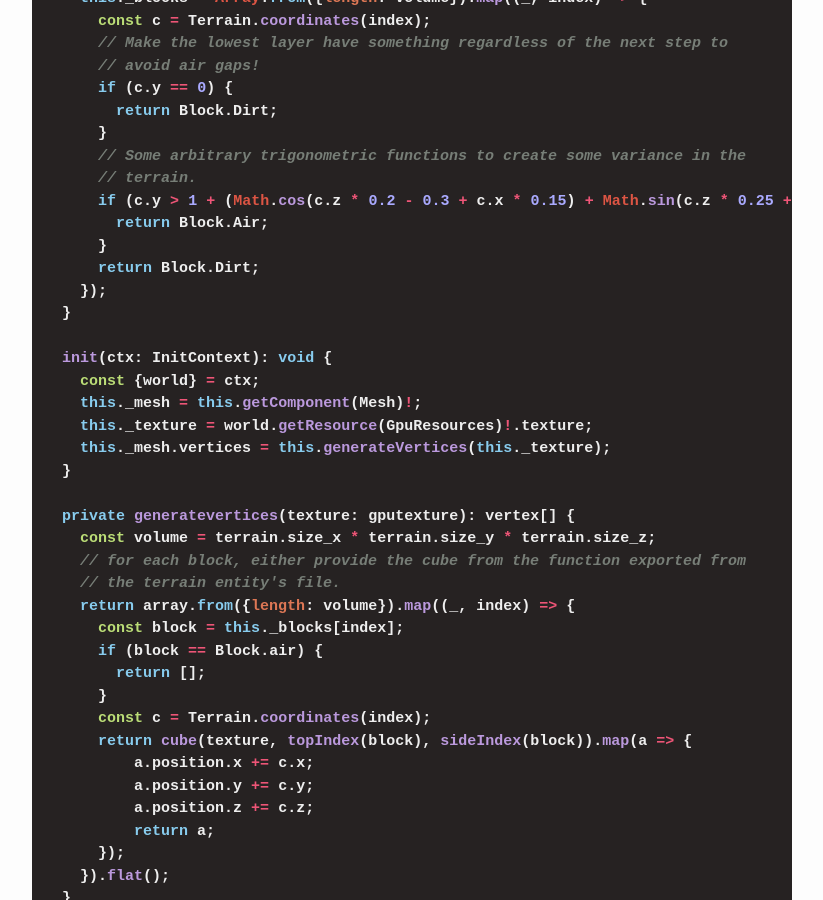
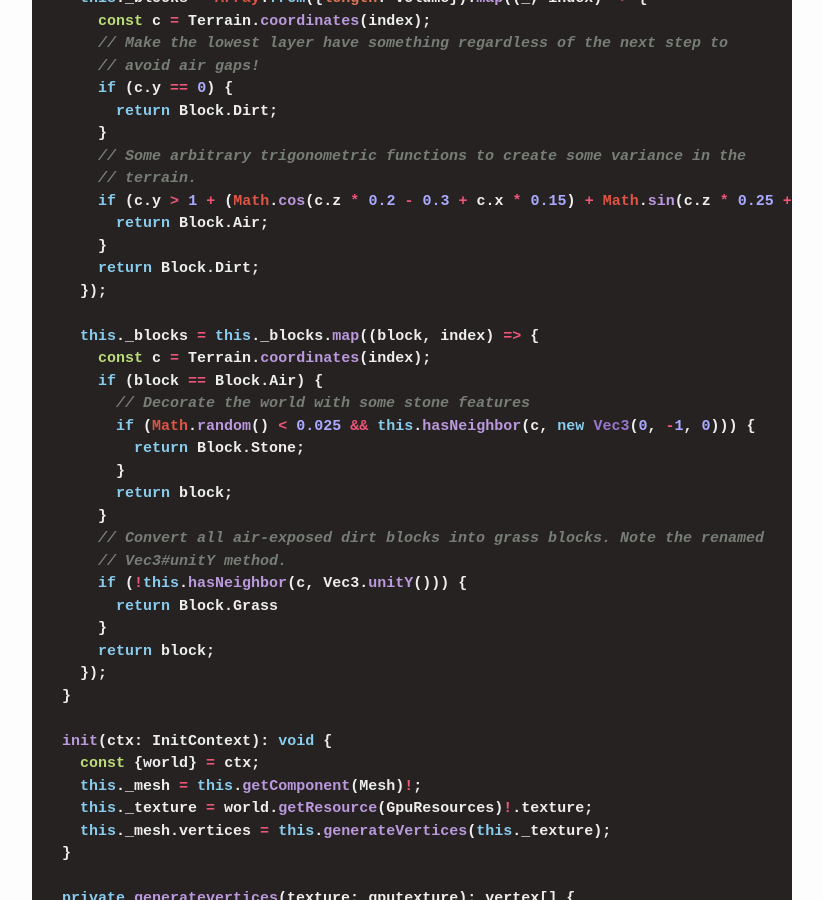
Before and after one commit to battesonb/battesonb.github.io, a Jekyll site: the page built from docs/_posts/2023-08-20-webgpu-game-7-movement-and-terrain.markdown, in a window 1280 px wide and 900 px high, scrolled down 7988 px. Shown: the whole window, without its empty margins (228-1051 px from the left). Built offline with Jekyll 4.4.1, drawn with Linux system fonts in a browser that asks for light colours; some of the changed lines change nothing that is shown; some of the changed text lies outside the part shown.

Commit message:
Incorporate changes to make the next post simpler
This fixes the lerp on init issue and the terrain is updated to support
easier collision detection.

```diff
--- a/docs/_posts/2023-08-20-webgpu-game-7-movement-and-terrain.markdown
+++ b/docs/_posts/2023-08-20-webgpu-game-7-movement-and-terrain.markdown
@@ -236,7 +236,7 @@
     const {world} = ctx;
     this.target = world.getByName(this.targetName);
     this.transform = this.getComponent(Transform);
-    this.lerpToTarget(0);
+    this.lerpToTarget(1);
   }
 
   update(_: UpdateContext): void {
@@ -387,6 +387,23 @@
       }
       return Block.Dirt;
     });
+
+    this._blocks = this._blocks.map((block, index) => {
+      const c = Terrain.coordinates(index);
+      if (block == Block.Air) {
+        // Decorate the world with some stone features
+        if (Math.random() < 0.025 && this.hasNeighbor(c, new Vec3(0, -1, 0))) {
+          return Block.Stone;
+        }
+        return block;
+      }
+      // Convert all air-exposed dirt blocks into grass blocks. Note the renamed
+      // Vec3#unitY method.
+      if (!this.hasNeighbor(c, Vec3.unitY())) {
+        return Block.Grass
+      }
+      return block;
+    });
   }
 
   init(ctx: InitContext): void {
@@ -491,26 +508,26 @@
 ) {
   if (direction.x == 1) {
     return [
-      new Vertex(new Vec3(0.5, -0.5, 0.5), uvFromIndex(sideIndex, 0.0, 1.0, texture)),
-      new Vertex(new Vec3(0.5, -0.5, -0.5), uvFromIndex(sideIndex, 1.0, 1.0, texture)),
-      new Vertex(new Vec3(0.5, 0.5, -0.5), uvFromIndex(sideIndex, 1.0, 0.0, texture)),
-      new Vertex(new Vec3(0.5, 0.5, 0.5), uvFromIndex(sideIndex, 0.0, 0.0, texture)),
+      new Vertex(new Vec3(1, 0, 1), uvFromIndex(sideIndex, 0.0, 1.0, texture)),
+      new Vertex(new Vec3(1, 0, 0), uvFromIndex(sideIndex, 1.0, 1.0, texture)),
+      new Vertex(new Vec3(1, 1, 0), uvFromIndex(sideIndex, 1.0, 0.0, texture)),
+      new Vertex(new Vec3(1, 1, 1), uvFromIndex(sideIndex, 0.0, 0.0, texture)),
     ];
   // skipping x == -1 (we can't see it)
   } else if (direction.z == 1) {
     return [
-      new Vertex(new Vec3(-0.5, -0.5, 0.5), uvFromIndex(sideIndex, 0.0, 1.0, texture)),
-      new Vertex(new Vec3(0.5, -0.5, 0.5), uvFromIndex(sideIndex, 1.0, 1.0, texture)),
-      new Vertex(new Vec3(0.5, 0.5, 0.5), uvFromIndex(sideIndex, 1.0, 0.0, texture)),
-      new Vertex(new Vec3(-0.5, 0.5, 0.5), uvFromIndex(sideIndex, 0.0, 0.0, texture)),
+      new Vertex(new Vec3(0, 0, 1), uvFromIndex(sideIndex, 0.0, 1.0, texture)),
+      new Vertex(new Vec3(1, 0, 1), uvFromIndex(sideIndex, 1.0, 1.0, texture)),
+      new Vertex(new Vec3(1, 1, 1), uvFromIndex(sideIndex, 1.0, 0.0, texture)),
+      new Vertex(new Vec3(0, 1, 1), uvFromIndex(sideIndex, 0.0, 0.0, texture)),
     ];
   // skipping z == -1 (we can't see it)
   } else if (direction.y == 1) {
     return [
-      new Vertex(new Vec3(-0.5, 0.5, 0.5), uvFromIndex(topIndex, 0.0, 1.0, texture)),
-      new Vertex(new Vec3(0.5, 0.5, 0.5), uvFromIndex(topIndex, 1.0, 1.0, texture)),
-      new Vertex(new Vec3(0.5, 0.5, -0.5), uvFromIndex(topIndex, 1.0, 0.0, texture)),
-      new Vertex(new Vec3(-0.5, 0.5, -0.5), uvFromIndex(topIndex, 0.0, 0.0, texture)),
+      new Vertex(new Vec3(0, 1, 1), uvFromIndex(topIndex, 0.0, 1.0, texture)),
+      new Vertex(new Vec3(1, 1, 1), uvFromIndex(topIndex, 1.0, 1.0, texture)),
+      new Vertex(new Vec3(1, 1, 0), uvFromIndex(topIndex, 1.0, 0.0, texture)),
+      new Vertex(new Vec3(0, 1, 0), uvFromIndex(topIndex, 0.0, 0.0, texture)),
     ];
   }
   // skipping y == -1 (we can't see it)
@@ -620,7 +637,7 @@
 
 ## Links
 
-1. [Git tree](https://github.com/battesonb/webgpu-blog-game/tree/b7361067732a393ec27f9605b77719a2b113d1a2)
+1. [Git tree](https://github.com/battesonb/webgpu-blog-game/tree/7a1951cc45e0c6052c274902dc8a821c0e01d7ac)
 
 ## Footnotes
 
```
